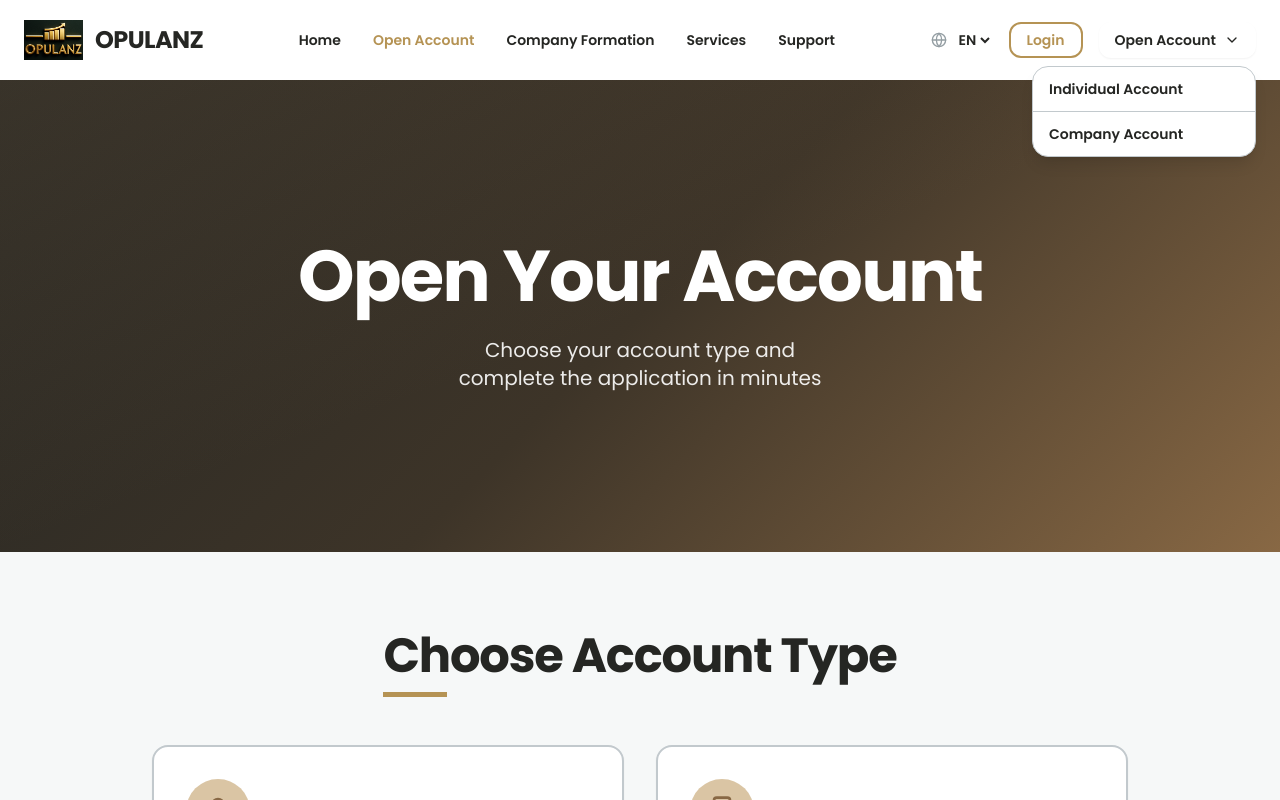
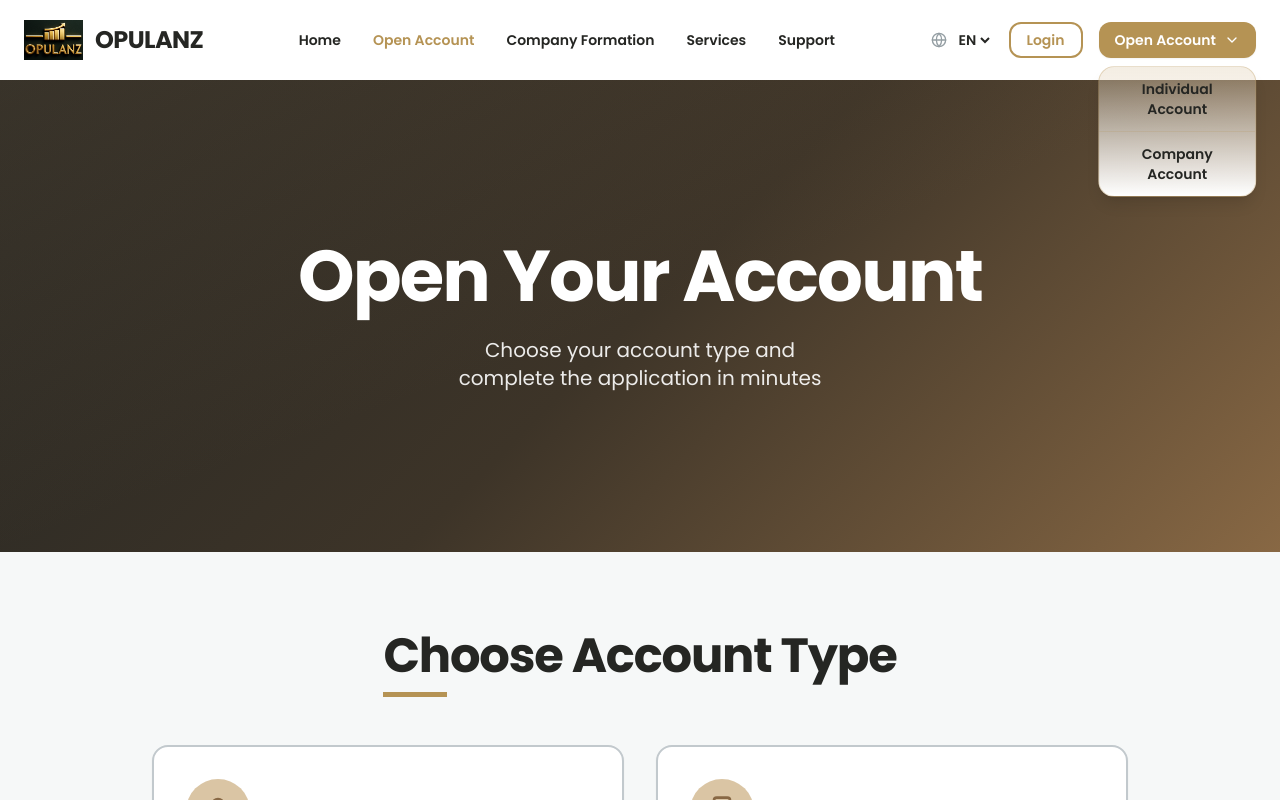
Before and after one commit to TAJKING10/opulanzbanking, a Next.js app: page /opulanzbanking/en/open-account in a window 1280 px wide. Both pictures are taken after a click on the button "Open Account". Shown: the top 800 px of the page. Built offline with nearby package versions, Linux system fonts and the light colour scheme.

Commit message:
Top bar modification

```diff
--- a/components/header.tsx
+++ b/components/header.tsx
@@ -127,28 +127,28 @@ export function Header({ locale }: HeaderProps) {
           {/* Open Account Dropdown */}
           <div ref={dropdownRef} className="relative hidden sm:block">
             <Button
-              variant={isScrolled ? "primary" : "default"}
+              variant="default"
               size="sm"
               onClick={() => setIsOpenAccountDropdownOpen(!isOpenAccountDropdownOpen)}
-              className="flex items-center gap-2"
+              className="flex items-center gap-2 bg-brand-gold text-white hover:bg-brand-goldDark"
             >
               Open Account
               <ChevronDown className="h-4 w-4" />
             </Button>
 
             {isOpenAccountDropdownOpen && (
-              <div className="absolute right-0 top-full mt-2 w-56 bg-white border border-brand-grayLight rounded-lg shadow-lg z-50">
+              <div className="absolute left-1/2 -translate-x-1/2 top-full mt-2 w-full bg-gradient-to-b from-brand-goldLight/30 to-white border border-brand-gold/30 rounded-lg shadow-lg z-50">
                 <Link
                   href={`/${locale}/open-account/individual`}
                   onClick={() => setIsOpenAccountDropdownOpen(false)}
-                  className="block px-4 py-3 text-sm font-semibold text-brand-dark hover:bg-gray-50 hover:text-brand-gold transition-colors border-b border-brand-grayLight"
+                  className="block px-4 py-3 text-sm font-semibold text-brand-dark hover:bg-brand-gold/20 transition-colors border-b border-brand-gold/20 text-center rounded-t-lg"
                 >
                   Individual Account
                 </Link>
                 <Link
                   href={`/${locale}/open-account/company`}
                   onClick={() => setIsOpenAccountDropdownOpen(false)}
-                  className="block px-4 py-3 text-sm font-semibold text-brand-dark hover:bg-gray-50 hover:text-brand-gold transition-colors"
+                  className="block px-4 py-3 text-sm font-semibold text-brand-dark hover:bg-brand-gold/20 transition-colors text-center rounded-b-lg"
                 >
                   Company Account
                 </Link>
```
